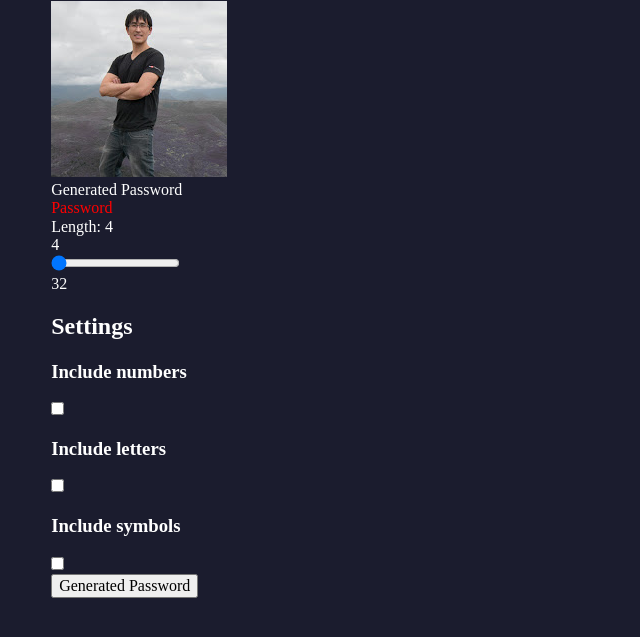
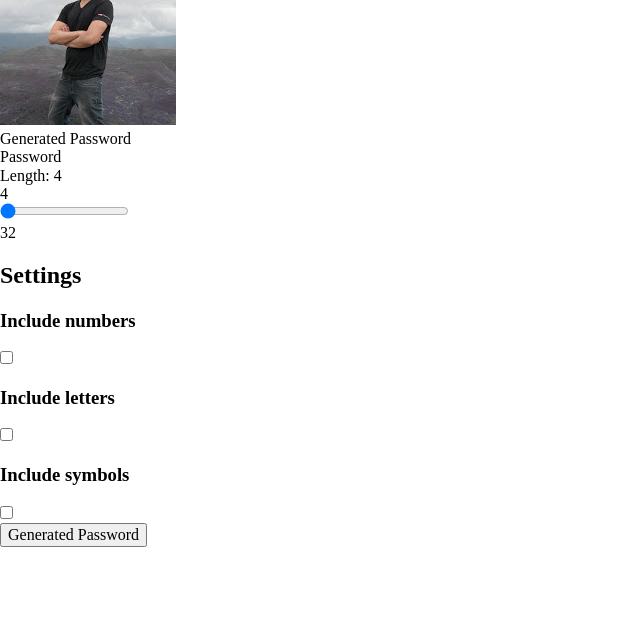
Before and after one commit to itsjellyant/password-generator, a plain HTML site: page index.html in a window 1280 px wide. Shown: the part 193-830 px from the top of the page, without its empty margins (0-640 px from the left). After the commit the page ends 800 px from the top, so only its background shows below. Drawn offline with Linux system fonts and the light colour scheme.

Commit message:
deleted css files because I am going to use scss

```diff
--- a/assets/css/main.css
+++ /dev/null
@@ -1,29 +0,0 @@
-/*
-Table of Contents
-    0. Settings
-
-*/
-
-/***********************************
-                Settings
-************************************/
-
-body,html {
-    background-color: var(--background);
-    box-sizing: border-box;
-}
-
-body  {
-    color: white;
-    padding: 4%;
-}
-
-:root {
-    /* Colors */
-    --background: #1b1c2e;
-    --white: #fff;
-}
-
-.generated-password {
-    color: red;
-}
--- a/index.html
+++ b/index.html
@@ -9,7 +9,7 @@
         <!-- Links -->
         <link href="https://fonts.googleapis.com/css?family=Roboto&display=swap" rel="stylesheet">
         <link rel="stylesheet" href="./assets/css/normalize.css">
-        <link rel="stylesheet" href="./assets/css/main.css">
+        <link rel="stylsheet" href="./sass/index.css">
     </head>
 
     <body>
```
